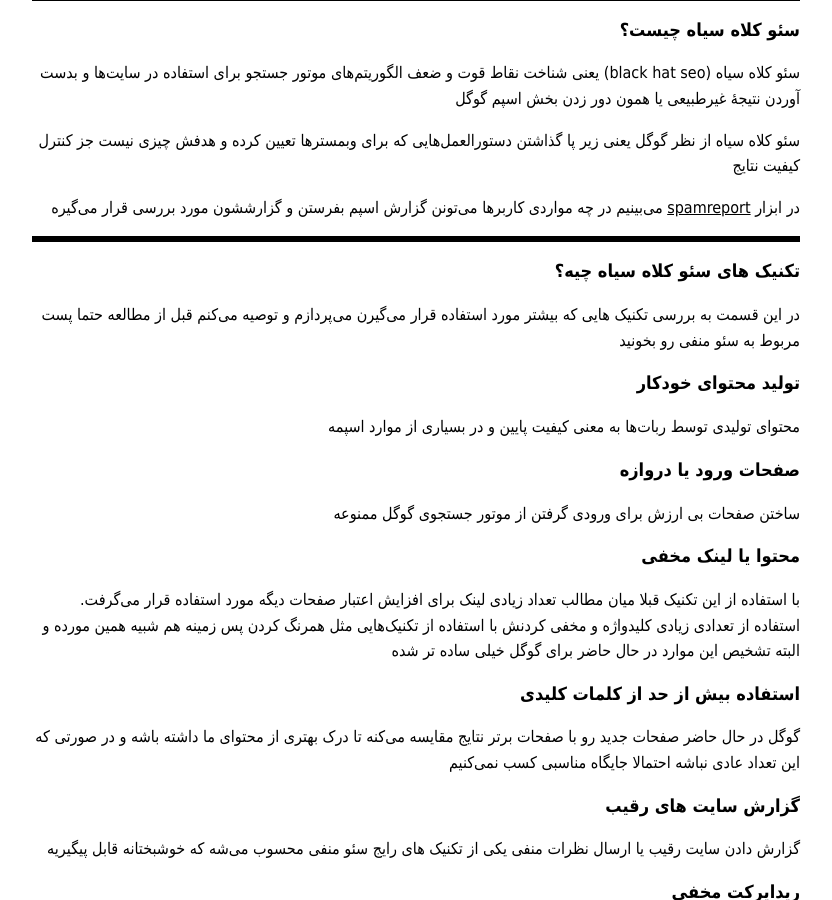
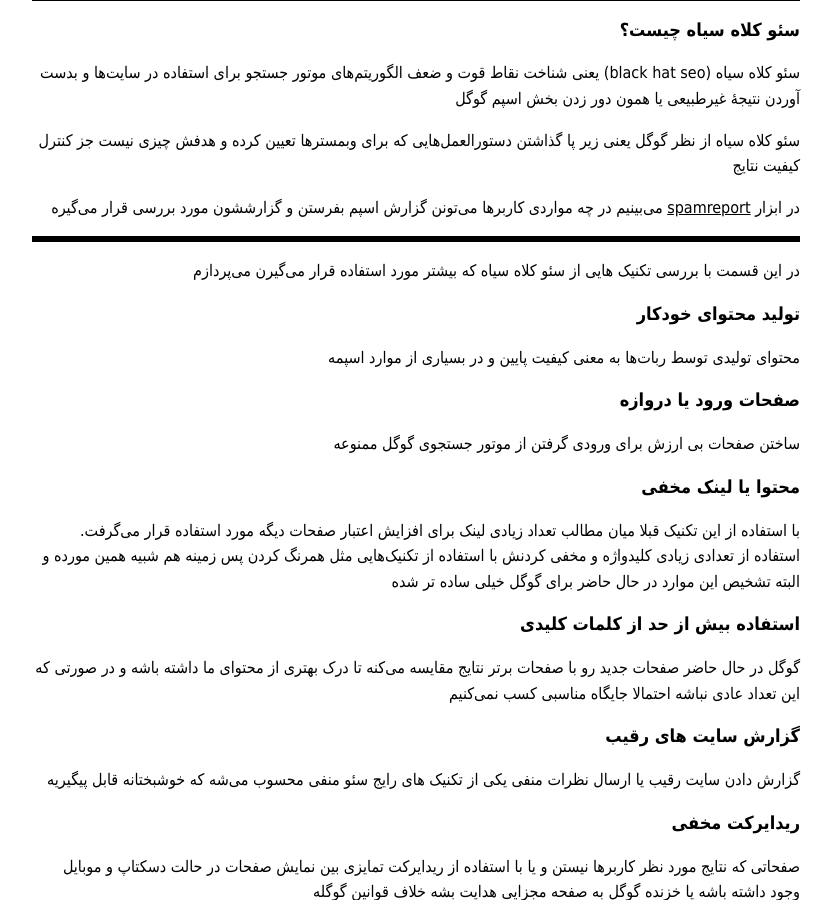
Before and after one commit to darkblog/darkblog.github.io, a Jekyll site: the page built from _posts/2021-5-2-black-hat-seo.md, in a window 1280 px wide and 900 px high, scrolled down 317 px. Shown: the whole window, without its empty margins (224-1056 px from the left). Built offline with Jekyll 4.4.1, drawn with Linux system fonts in a browser that asks for light colours.

Commit message:
Update 2021-5-2-black-hat-seo.md

```diff
--- a/_posts/2021-5-2-black-hat-seo.md
+++ b/_posts/2021-5-2-black-hat-seo.md
@@ -17,9 +17,7 @@ title: سئو کلاه سیاه چیست؟ آموزش black hat seo
 
 <hr>
 
-## تکنیک های سئو کلاه سیاه چیه؟
-
-در این قسمت به بررسی تکنیک هایی که بیشتر مورد استفاده قرار می‌گیرن می‌پردازم و توصیه می‌کنم قبل از مطالعه حتما پست مربوط به سئو منفی رو بخونید
+در این قسمت با بررسی تکنیک هایی از سئو کلاه سیاه که بیشتر مورد استفاده قرار می‌گیرن می‌پردازم
 
 ## تولید محتوای خودکار
 
```
